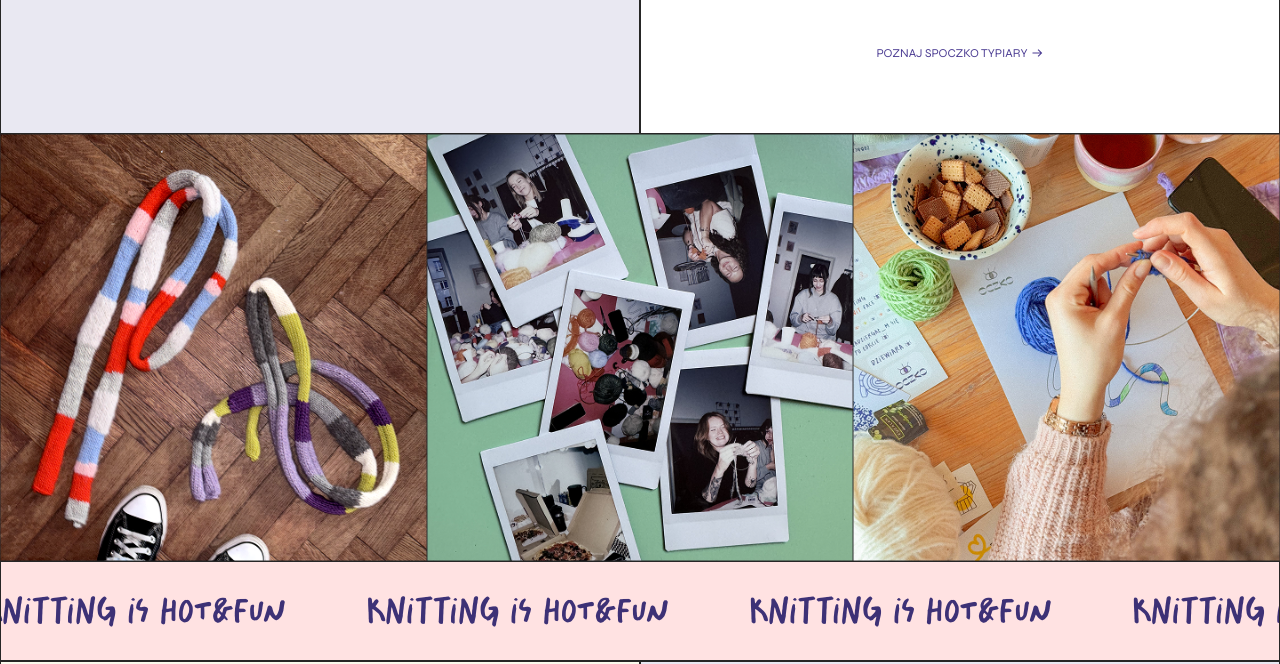
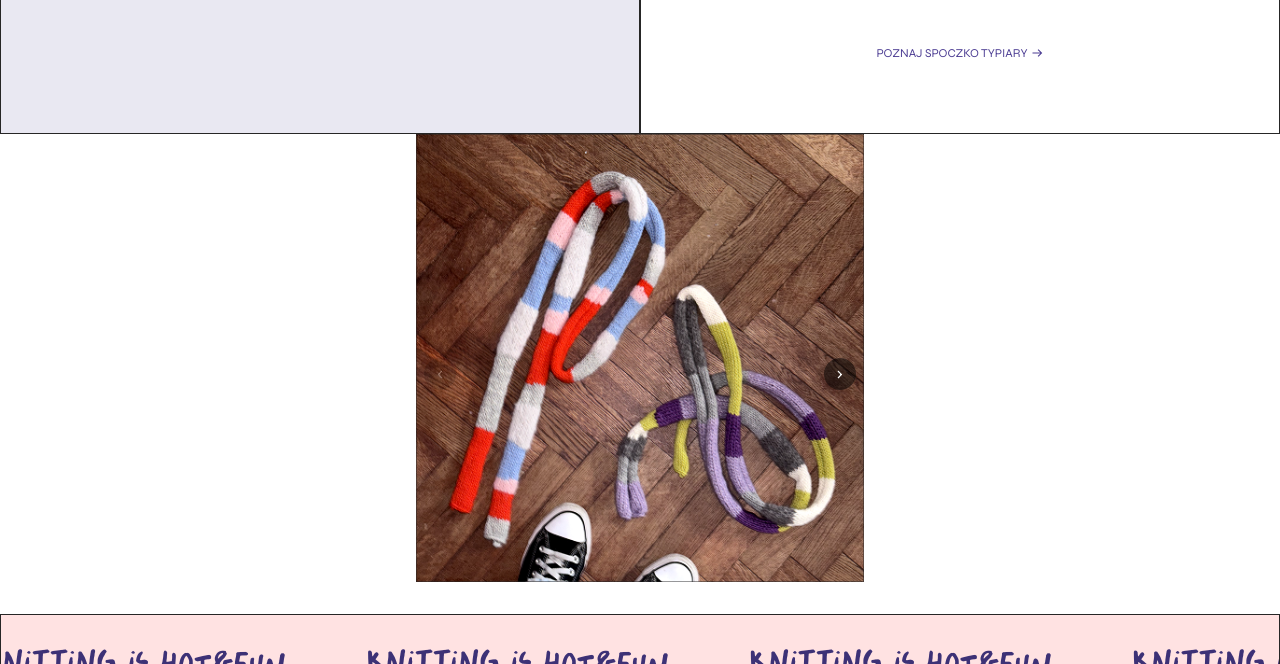
Before and after one commit to krzysiekprzekwas/oczko-website, a Next.js app: page / in a window 1280 px wide. Shown: the part 1880-2544 px from the top of the page. Built offline with nearby package versions, Linux system fonts and the light colour scheme.

Commit message:
Redo the swipe again

```diff
--- a/app/components/PhotoCarousel.tsx
+++ b/app/components/PhotoCarousel.tsx
@@ -23,68 +23,43 @@ const defaultImages: CarouselImage[] = [
 
 export function PhotoCarousel({ images = defaultImages }: { images?: CarouselImage[] }) {
   const [active, setActive] = React.useState(0);
-  const [dragOffset, setDragOffset] = React.useState(0);
-  const [isDragging, setIsDragging] = React.useState(false);
-  const [windowWidth, setWindowWidth] = React.useState(0);
-  const touchStartX = React.useRef<number | null>(null);
+  const startX = React.useRef(0);
+  const threshold = 50; // Minimum swipe distance
 
-  React.useEffect(() => {
-    // Set window width on mount and on resize
-    const updateWidth = () => setWindowWidth(window.innerWidth);
-    updateWidth();
-    window.addEventListener('resize', updateWidth);
-    return () => window.removeEventListener('resize', updateWidth);
-  }, []);
-
-  // Handle swipe/drag
   const handleTouchStart = (e: React.TouchEvent) => {
-    touchStartX.current = e.touches[0].clientX;
-    setIsDragging(true);
-  };
-  const handleTouchMove = (e: React.TouchEvent) => {
-    if (touchStartX.current === null) return;
-    const currentX = e.touches[0].clientX;
-    setDragOffset(currentX - touchStartX.current);
-  };
-  const handleTouchEnd = (e: React.TouchEvent) => {
-    if (touchStartX.current === null) return;
-    const diff = e.changedTouches[0].clientX - touchStartX.current;
-    let newActive = active;
-    if (diff > 60 && active > 0) newActive = active - 1;
-    else if (diff < -60 && active < images.length - 1) newActive = active + 1;
-    setActive(newActive);
-    setDragOffset(0);
-    setIsDragging(false);
-    touchStartX.current = null;
+    startX.current = e.touches[0].clientX;
   };
 
-  // Calculate transform for real-time dragging
-  const getTransform = () => {
-    const base = -active * 100;
-    // Guard against windowWidth being 0 (SSR)
-    if (!windowWidth) return `translateX(${base}%)`;
-    const percentOffset = (dragOffset / windowWidth) * 100;
-    return `translateX(calc(${base}% + ${percentOffset}vw))`;
+  const handleTouchEnd = (e: React.TouchEvent) => {
+    const endX = e.changedTouches[0].clientX;
+    const diff = startX.current - endX;
+
+    if (Math.abs(diff) > threshold) {
+      if (diff > 0 && active < images.length - 1) {
+        // Swipe left - next image
+        setActive(active + 1);
+      } else if (diff < 0 && active > 0) {
+        // Swipe right - previous image
+        setActive(active - 1);
+      }
+    }
+  };
+
+  const goToSlide = (index: number) => {
+    setActive(index);
   };
 
   return (
-    <section className="w-full">
-      {/* Mobile carousel */}
-      <div className="block md:hidden relative w-full overflow-hidden">
+    <div className="relative w-full max-w-md mx-auto">
+      {/* Image container */}
       <div
-          className="w-full h-auto touch-pan-x"
+        className="overflow-hidden bg-gray-100"
         onTouchStart={handleTouchStart}
-          onTouchMove={handleTouchMove}
         onTouchEnd={handleTouchEnd}
-          style={{ cursor: isDragging ? 'grabbing' : 'grab' }}
       >
         <div
-            className="flex transition-transform duration-300"
-            style={{
-              width: `${images.length * 100}%`,
-              transform: getTransform(),
-              transition: isDragging ? 'none' : 'transform 0.3s cubic-bezier(0.4,0,0.2,1)',
-            }}
+          className="flex transition-transform duration-300 ease-out"
+          style={{ transform: `translateX(-${active * 100}%)` }}
         >
           {images.map((img, idx) => (
             <img
@@ -92,34 +67,41 @@ export function PhotoCarousel({ images = defaultImages }: { images?: CarouselIma
               src={img.src}
               alt={img.alt}
               className="w-full aspect-square object-cover flex-shrink-0"
-                style={{ width: `${100 / images.length}%` }}
+              draggable={false}
             />
           ))}
         </div>
       </div>
-        {/* Dot markers */}
-        <div className="absolute left-0 right-0 bottom-4 flex justify-center gap-4 z-10">
+
+      {/* Navigation dots */}
+      <div className="flex justify-center gap-2 mt-4">
         {images.map((_, idx) => (
           <button
             key={idx}
             className={`w-4 h-4 rounded-full border border-white bg-white/70 transition-all ${active === idx ? 'opacity-100' : 'opacity-40'}`}
-              onClick={() => setActive(idx)}
+            onClick={() => goToSlide(idx)}
             aria-label={`Go to slide ${idx + 1}`}
           />
         ))}
       </div>
+
+      {/* Optional: Arrow navigation for larger screens */}
+      <button
+        onClick={() => active > 0 && goToSlide(active - 1)}
+        disabled={active === 0}
+        className="absolute left-2 top-1/2 -translate-y-1/2 w-8 h-8 bg-black/50 text-white rounded-full flex items-center justify-center disabled:opacity-30 hover:bg-black/70 transition-colors"
+        aria-label="Previous image"
+      >
+        ‹
+      </button>
+      <button
+        onClick={() => active < images.length - 1 && goToSlide(active + 1)}
+        disabled={active === images.length - 1}
+        className="absolute right-2 top-1/2 -translate-y-1/2 w-8 h-8 bg-black/50 text-white rounded-full flex items-center justify-center disabled:opacity-30 hover:bg-black/70 transition-colors"
+        aria-label="Next image"
+      >
+        ›
+      </button>
     </div>
-      {/* Desktop: show all images side by side */}
-      <div className="hidden md:flex flex-row w-full">
-        {images.map((img, idx) => (
-          <img
-            key={idx}
-            src={img.src}
-            alt={img.alt}
-            className="w-1/3 aspect-square object-cover"
-          />
-        ))}
-      </div>
-    </section>
   );
 }
```
Lines whose indentation alone changed are shown as unchanged.
